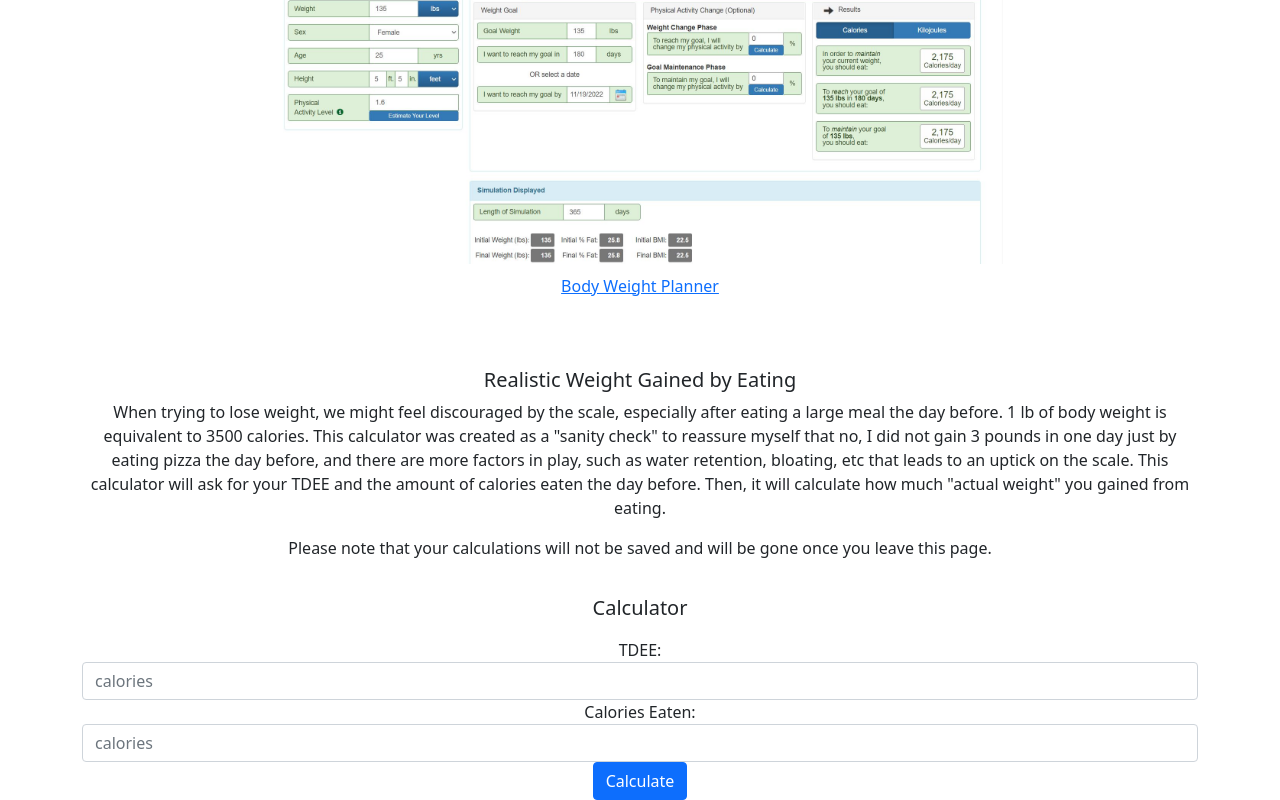
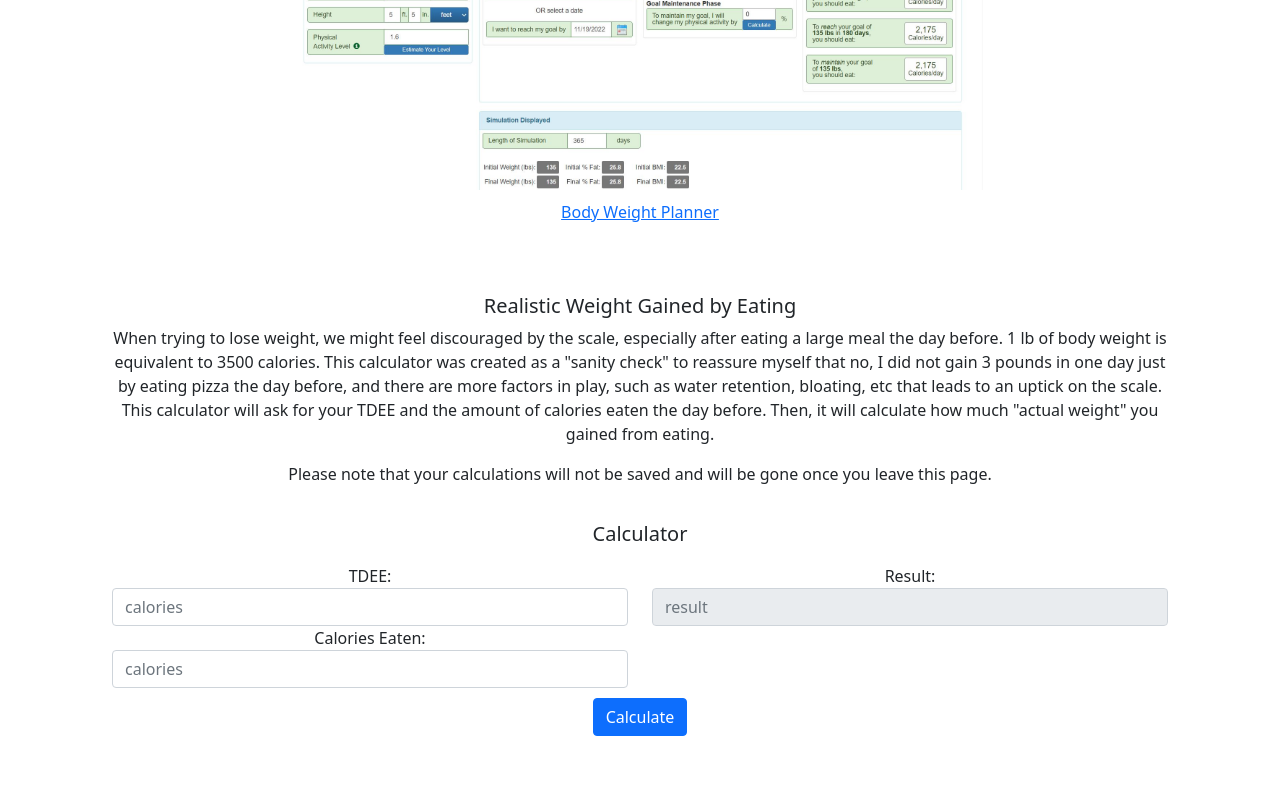
Before and after one commit to ohch00/fitness, a React (Create React App) app in the folder client/: page /calculators in a window 1280 px wide. Shown: the part 1584-2384 px from the top of the page. After the commit the page ends 2350 px from the top, so only its background shows below. Built offline with nearby package versions, Linux system fonts and the light colour scheme; no server answers.

Commit message:
calculators page finished pending more styling

```diff
--- a/client/src/styles/calculators.css
+++ b/client/src/styles/calculators.css
@@ -5,7 +5,7 @@ img {
 }
 
 .calculatorsPage {
-    padding-top: 50px;
+    padding: 30px;
     text-align: center;
 }
 
@@ -24,3 +24,7 @@ img {
 .column {
     padding-top: 10px;
 }
+
+#button{
+    padding-top: 10px;
+}
--- a/client/src/views/calculators.js
+++ b/client/src/views/calculators.js
@@ -8,19 +8,20 @@ import '../styles/calculators.css'
 const Calculators = props => {
     const [tdee, setTDEE] = useState('');
     const [eaten, setEaten] = useState('');
+    const [calculated, setCalculated] = useState('');
 
     const compute = () => {
         var excess = eaten - tdee;
         if (excess <= 0) {
-            return "No additional weight gained.";
+            setCalculated("No additional weight gained.");
         } else {
-            var gained = Math.floor(excess/3500);
-            return gained.toString();
+            var gained = excess/3500;
+            var rounded = Math.round(gained * 100) / 100;
+            setCalculated(rounded.toString() + ' pounds');
         }
     }
 
     const onChangeTDEE = e => {
-        console.log(e.target.value)
         setTDEE(e.target.value);
       }
 
@@ -101,12 +102,21 @@ const Calculators = props => {
                         onChange={(e) => onChangeEaten(e)}
                         />
                     </div>
-        <div className="form-group">
+
+                </form>
+        </div>
+        <div className='col'>
+            <label>Result: </label>
+            <input type='text'
+                placeholder='result'
+                readOnly
+                className='form-control'
+                value={calculated}
+            />
+        </div>
+        <div className="form-group" id='button'>
                     <input type="button" onClick={compute} value="Calculate" className="btn btn-primary" />
                     </div>
-      </form>
-        </div>
-
         </div>
         </div>
     </div>
```
Lines whose indentation alone changed are shown as unchanged.
